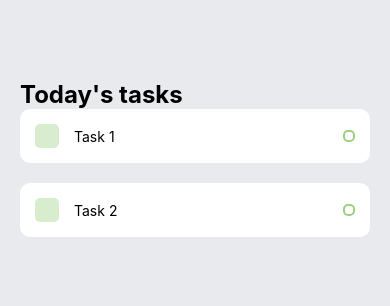
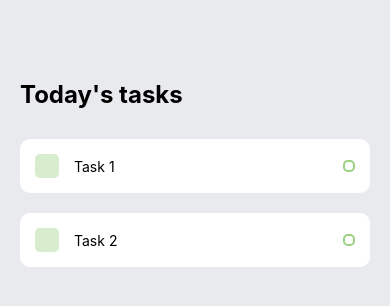
Before and after one commit to RobbyGardner/todoList, a React Native app: screen / in a window 390 px wide. Shown: the top 306 px of the page. Built offline with nearby package versions, Linux system fonts and the light colour scheme.

Commit message:
Add more task styling

```diff
--- a/App.js
+++ b/App.js
@@ -31,5 +31,5 @@ const styles = StyleSheet.create({
     fontSize: 24,
     fontWeight: "bold",
   },
-  items: {},
+  items: { marginTop: 30 },
 });
```
